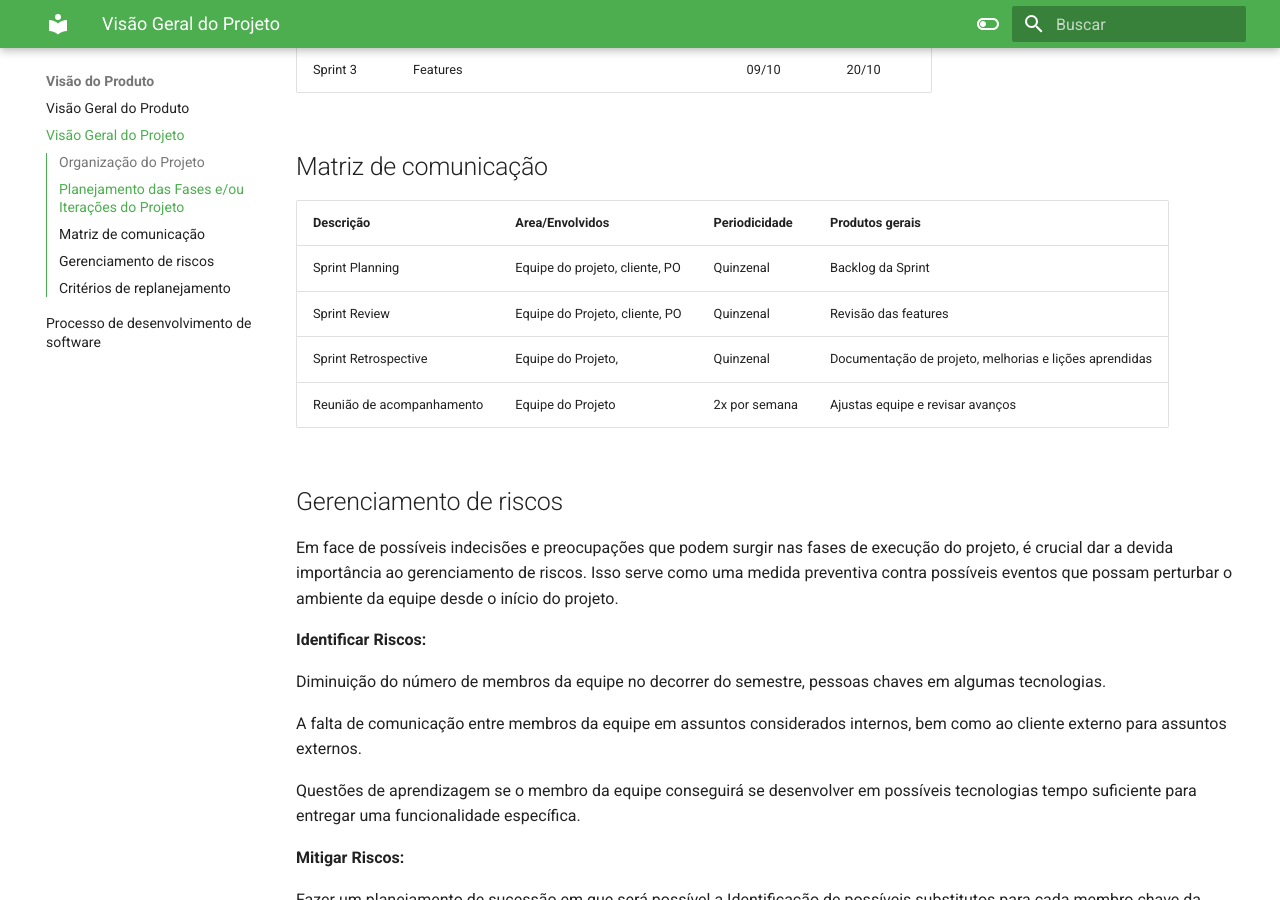
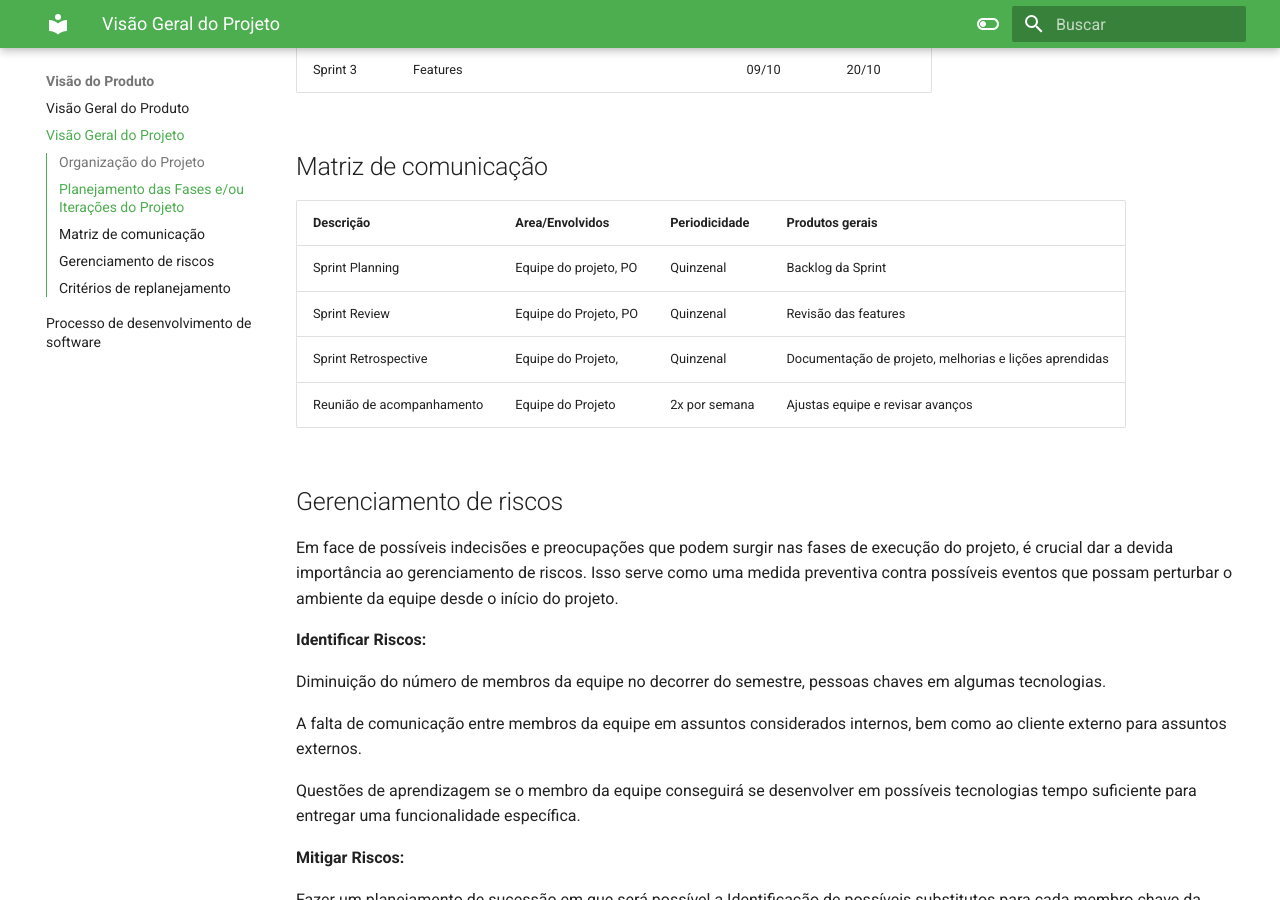
Before and after one commit to mdsreq-fga-unb/2023.2-EmaFlix, an MkDocs documentation site: the page built from docs/visão do projeto.md, in a window 1280 px wide and 900 px high, scrolled down 958 px. Built offline with MkDocs 1.6.1 and Material for MkDocs 9.7.7, drawn with Linux system fonts in a browser that asks for light colours.

Commit message:
remove client

```diff
--- a/docs/visão do projeto.md
+++ b/docs/visão do projeto.md
@@ -23,8 +23,8 @@
 
 | Descrição       | Area/Envolvidos         | Periodicidade | Produtos gerais                        |
 | ---------       | ---------------         | ------------- | ---------------                        |
-| Sprint Planning | Equipe do projeto, cliente, PO     | Quinzenal     | Backlog da Sprint                      |
-| Sprint Review   | Equipe do Projeto, cliente, PO       | Quinzenal     | Revisão das features                   |
+| Sprint Planning | Equipe do projeto, PO   | Quinzenal     | Backlog da Sprint                      |
+| Sprint Review   | Equipe do Projeto, PO     | Quinzenal     | Revisão das features                   |
 | Sprint Retrospective | Equipe do Projeto,   | Quinzenal     | Documentação de projeto, melhorias e lições aprendidas  |
 | Reunião de acompanhamento  | Equipe do Projeto     | 2x por semana        | Ajustas equipe e revisar avanços |
 
```
Also changed, not shown: site/404.html, site/index.html, site/sitemap.xml.
